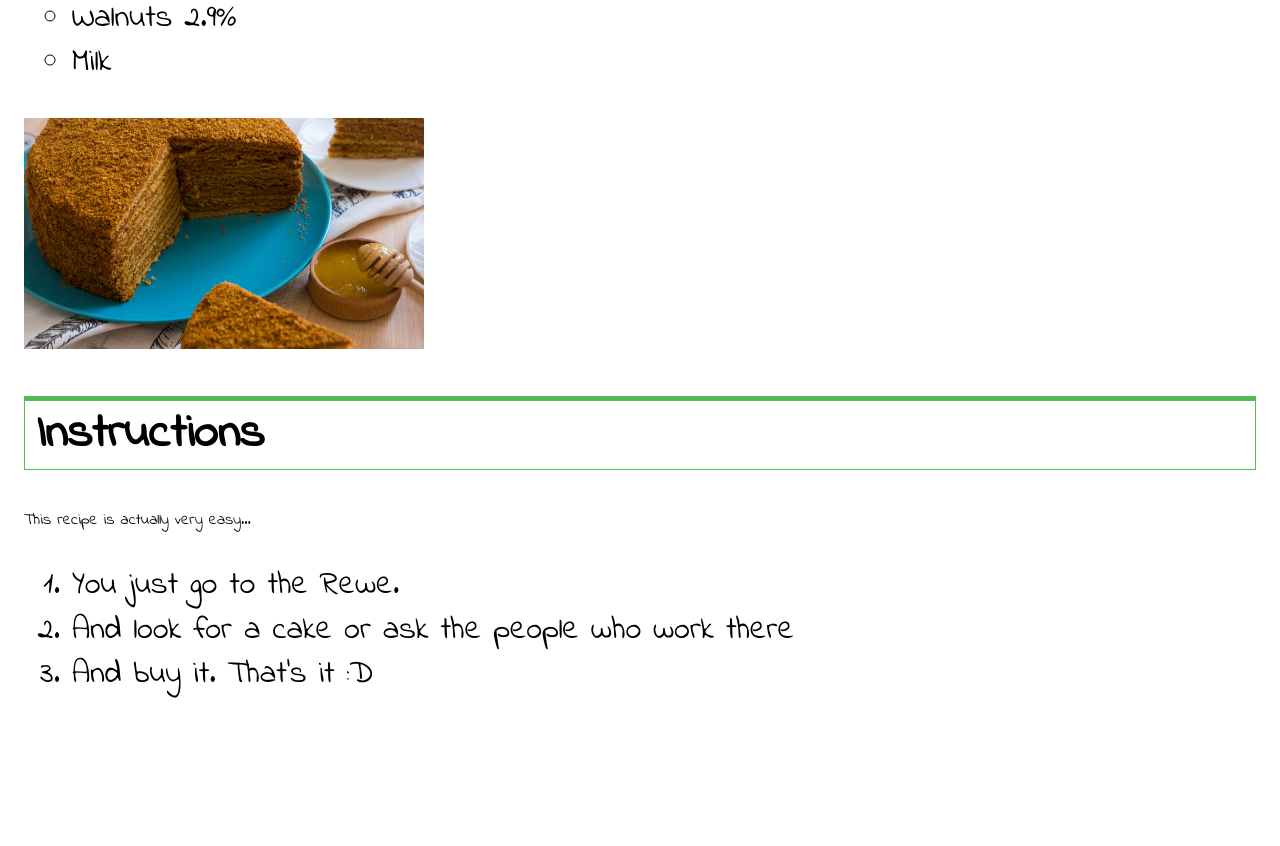
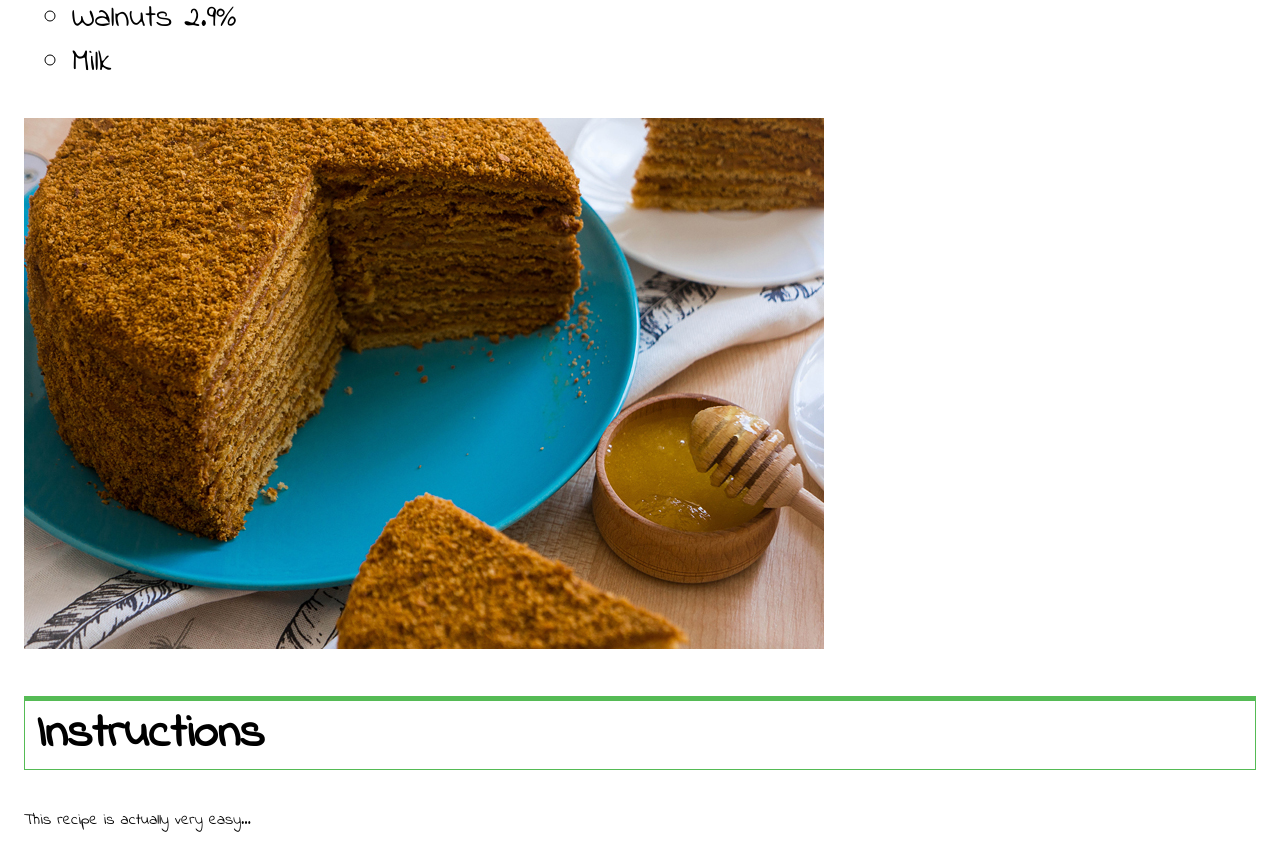
Before and after one commit to beklife/recipe, a plain HTML site: page index.html in a window 1280 px wide. Shown: the part 636-1482 px from the top of the page. Drawn offline with Linux system fonts and the light colour scheme.

Commit message:
Update index.html

```diff
--- a/index.html
+++ b/index.html
@@ -23,7 +23,7 @@
                 <li>Milk</li>
             </ul>
 
-            <img src="image.jpg" width="400px" height="231px">
+            <img src="image.jpg">
         </section>
 
         <section id="steps">
```
